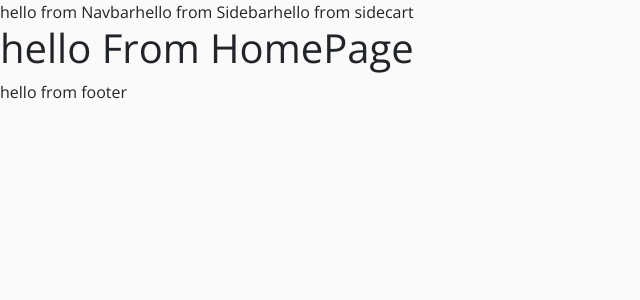
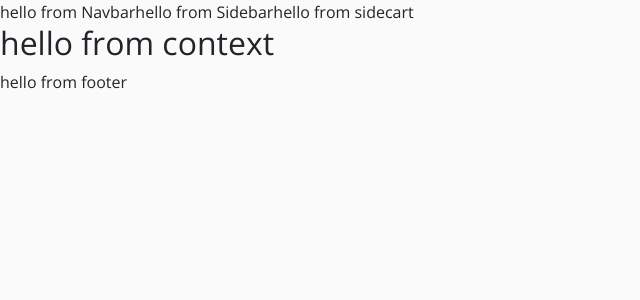
Before and after one commit to LaGemYo/tech-store, a React (Create React App) app: page / in a window 1280 px wide. Shown: the top 300 px of the page, without its empty margins (0-640 px from the left). Built offline with nearby package versions, Linux system fonts and the light colour scheme.

Commit message:
Preparing react-context to be used

```diff
--- a/src/App.js
+++ b/src/App.js
@@ -18,7 +18,7 @@
 import Footer from './components/Footer';
 
 class App extends Component {
-  render() {
+    render() {
     return (
       <>
         {/*navbar, sidebar, cart, footer */}
--- /dev/null
+++ b/src/context/context.js
@@ -0,0 +1,18 @@
+import React, { Component } from 'react';
+
+const ProductContext = React.createContext();
+//Provider
+//Consumer
+class ProductProvider extends Component {
+    render() {
+        return (
+            <ProductContext.Provider value="hello from context">
+                {this.props.children}
+            </ProductContext.Provider>
+        )
+    }
+}
+
+const ProductConsumer = ProductContext.Consumer;
+
+export { ProductProvider, ProductConsumer };
--- /dev/null
+++ b/src/context/package.json
@@ -0,0 +1,3 @@
+{
+    "main": "context.js"
+}
--- a/src/index.js
+++ b/src/index.js
@@ -5,10 +5,14 @@
 import * as serviceWorker from './serviceWorker';
 import { BrowserRouter as Router } from 'react-router-dom';
 
-ReactDOM.render (
-    <Router>
-        <App />
-    </Router>,
+import { ProductProvider } from './context';
+
+ReactDOM.render(
+    <ProductProvider>
+        <Router>
+            <App />
+        </Router>
+    </ProductProvider>,
     document.getElementById('root')
 );
 
--- a/src/pages/HomePage.js
+++ b/src/pages/HomePage.js
@@ -1,9 +1,12 @@
 import React from 'react';
+import {ProductConsumer} from '../context';
 
 export default function HomePage() {
     return (
         <>
-            <h1>hello From HomePage</h1>
+            <ProductConsumer>
+                {value => <h2>{value}</h2>}
+            </ProductConsumer>
         </>
     );
 }
```
